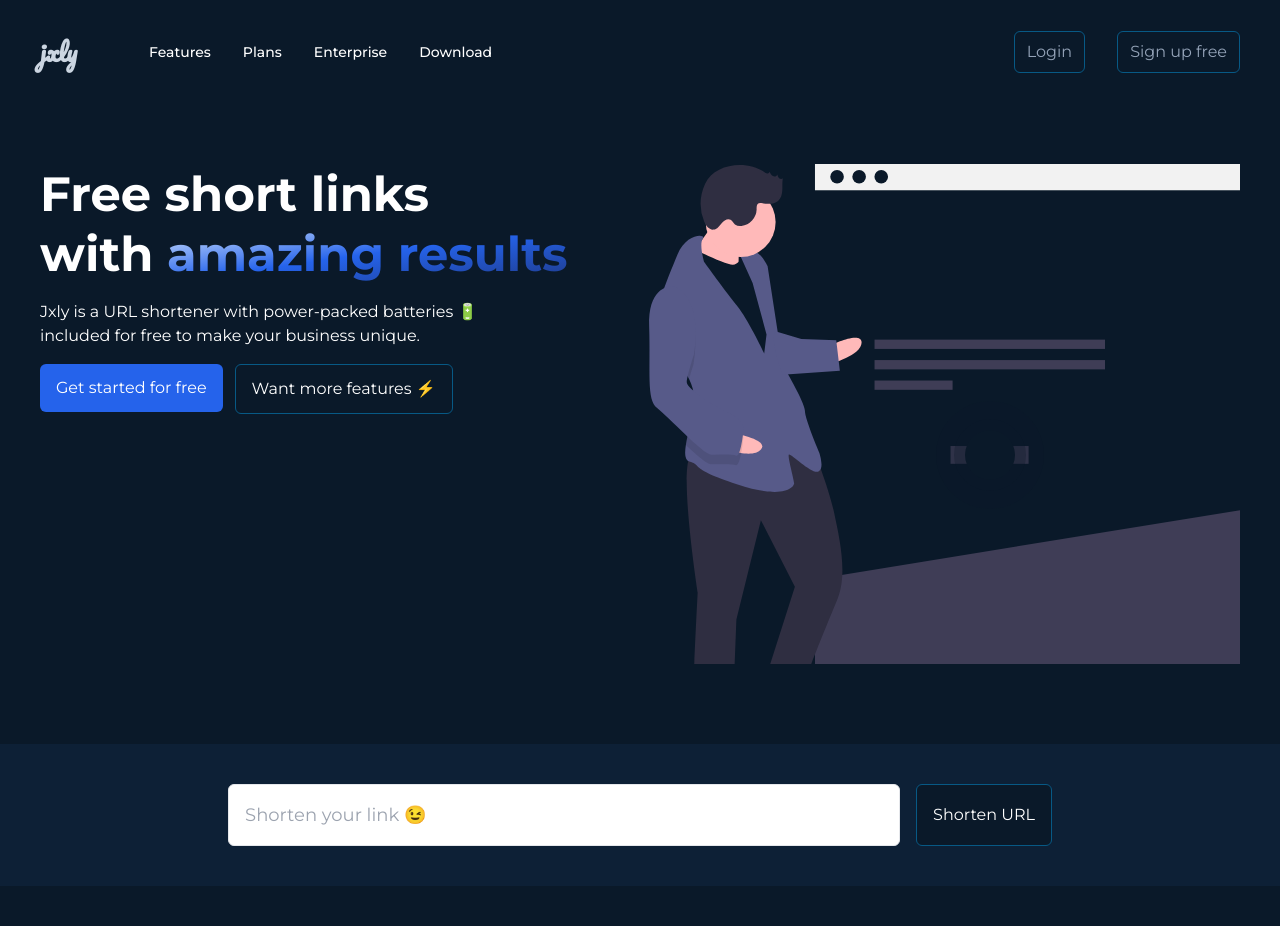
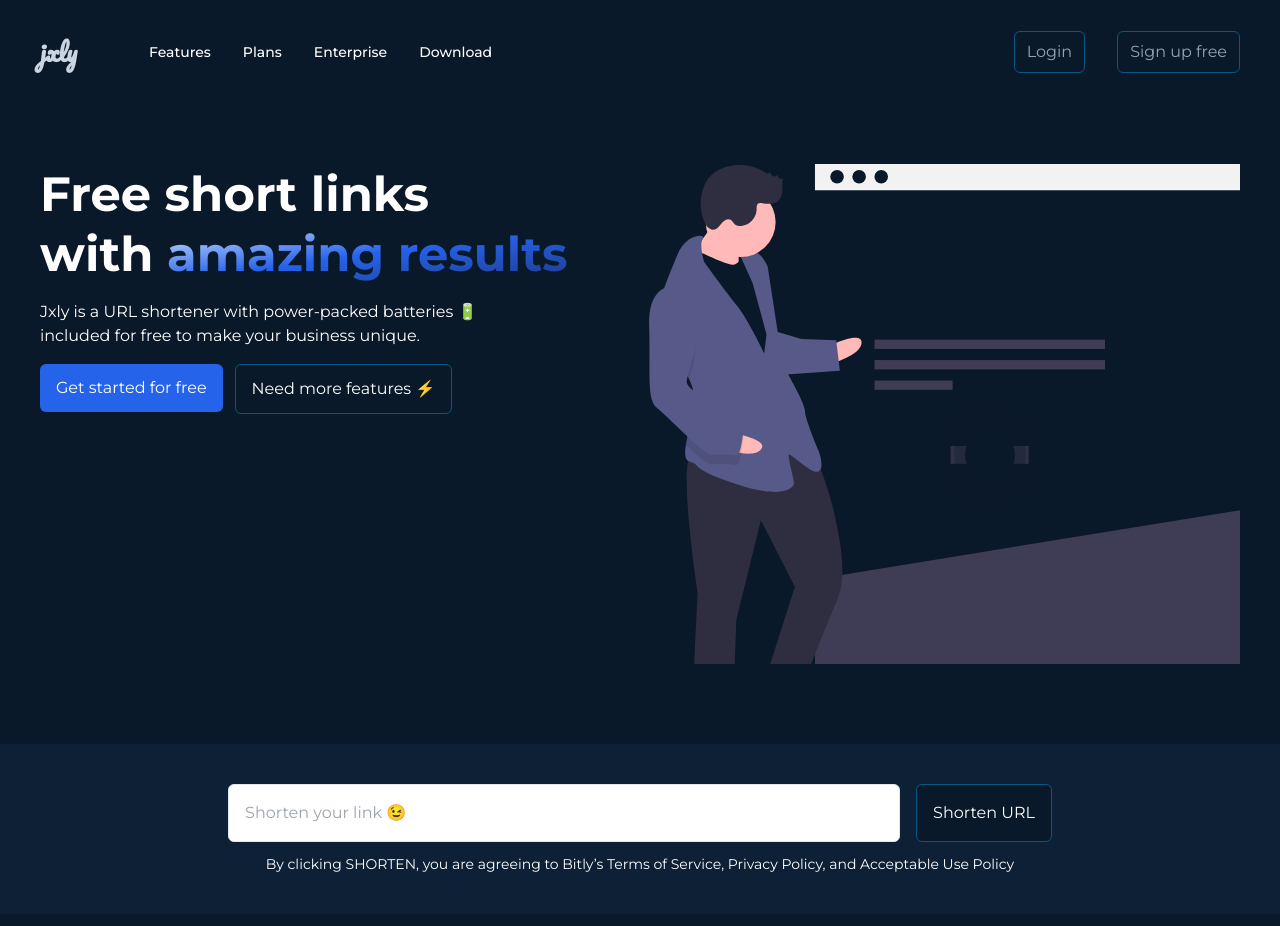
Before and after one commit to JCalmCrasher/url-shortener, a Next.js app: page / in a window 1280 px wide. Shown: the top 926 px of the page. Built offline with nearby package versions, Linux system fonts and the light colour scheme.

Commit message:
feat: terms and conditions

```diff
--- a/src/pages/section/hero/HeroSection.tsx
+++ b/src/pages/section/hero/HeroSection.tsx
@@ -25,7 +25,7 @@ export default function HeroSection() {
 
           <div className={heroStyles.actionArea} aria-label="sign up">
             <Button classes="btn-primary btn-md" isUrl={true} text="Get started for free" />
-            <Button classes="btn-secondary btn-md border border-sky-800" isUrl={true} text="Want more features ⚡️" />
+            <Button classes="btn-secondary btn-md border border-sky-800" isUrl={true} text="Need more features ⚡️" />
           </div>
         </div>
         <div className={heroStyles.heroImage} aria-label="heatmap image"></div>
--- a/src/pages/section/url/UrlSection.tsx
+++ b/src/pages/section/url/UrlSection.tsx
@@ -6,6 +6,7 @@ export default function UrlSection() {
   return (
     <section id={urlStyles.url}>
       <div className={urlStyles.wrapper}>
+        <div className={urlStyles.urlArea}>
           <TextInput
             id="shorten-url"
             classes={urlStyles.shortenInput}
@@ -16,6 +17,11 @@ export default function UrlSection() {
             classes="btn-secondary btn-md border border-sky-800 md:max-w-fit max-w-full"
           />
         </div>
+        <p className={urlStyles.termsNConditions}>
+          By clicking SHORTEN, you are agreeing to Bitly’s Terms of Service,
+          Privacy Policy, and Acceptable Use Policy
+        </p>
+      </div>
     </section>
   );
 }
--- a/src/pages/section/url/url-section.module.css
+++ b/src/pages/section/url/url-section.module.css
@@ -2,12 +2,20 @@
   @apply bg-secondary;
 }
 .wrapper {
-  @apply flex flex-col md:flex-row md:space-x-4 md:space-y-0
-  lg:justify-center space-y-3;
+  @apply flex flex-col justify-center space-y-3;
+}
+
+.urlArea {
+  @apply flex flex-col justify-center space-y-3 md:flex-row md:space-x-4 md:space-y-0;
 }
 
 .shortenInput {
-  @apply max-w-2xl w-full p-4 rounded-md text-black text-lg
-  focus:outline-none border hover:border-blue-600
-  transition ease-in duration-200 hover:ring-2 hover:ring-offset-2;
+  @apply max-w-2xl w-full p-4 rounded-md text-black
+  focus:outline-none border
+  transition ease-in duration-200 focus:ring-1 focus:ring-offset-1
+  focus:border-blue-600 text-base;
 }
+
+.termsNConditions {
+  @apply mx-auto text-sm;
+}
--- a/src/styles/button.css
+++ b/src/styles/button.css
@@ -3,11 +3,12 @@
 }
 
 .btn-primary {
-  @apply bg-blue-600 hover:bg-blue-700;
+  @apply bg-blue-600 hover:bg-blue-700
+  active:bg-blue-800;
 }
 
 .btn-secondary {
-  @apply bg-primary hover:bg-secondary;
+  @apply bg-primary hover:bg-secondary active:border-sky-500;
 }
 
 .btn-sm {
```
Also changed, not shown: src/pages/enterprise.tsx (added), src/pages/features.tsx (added), src/pages/plans.tsx (added). Lines whose indentation alone changed are shown as unchanged.
